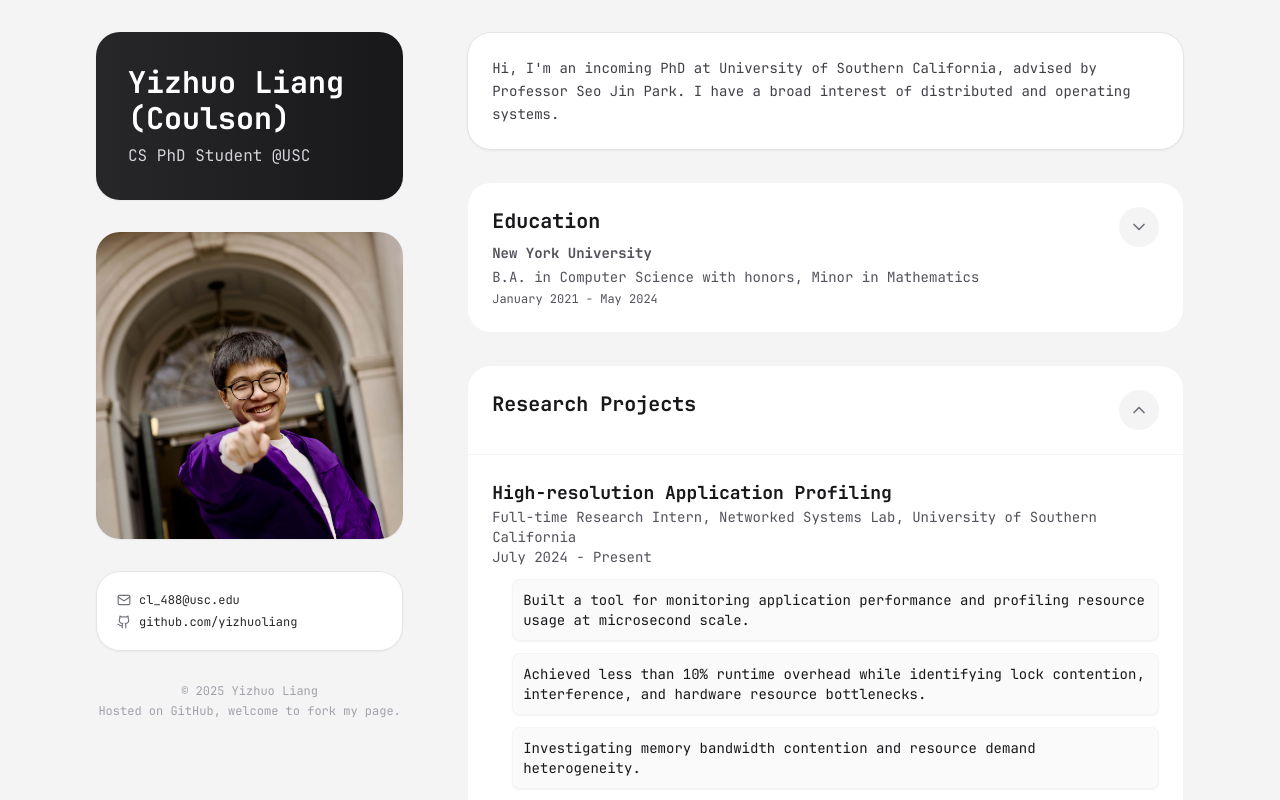
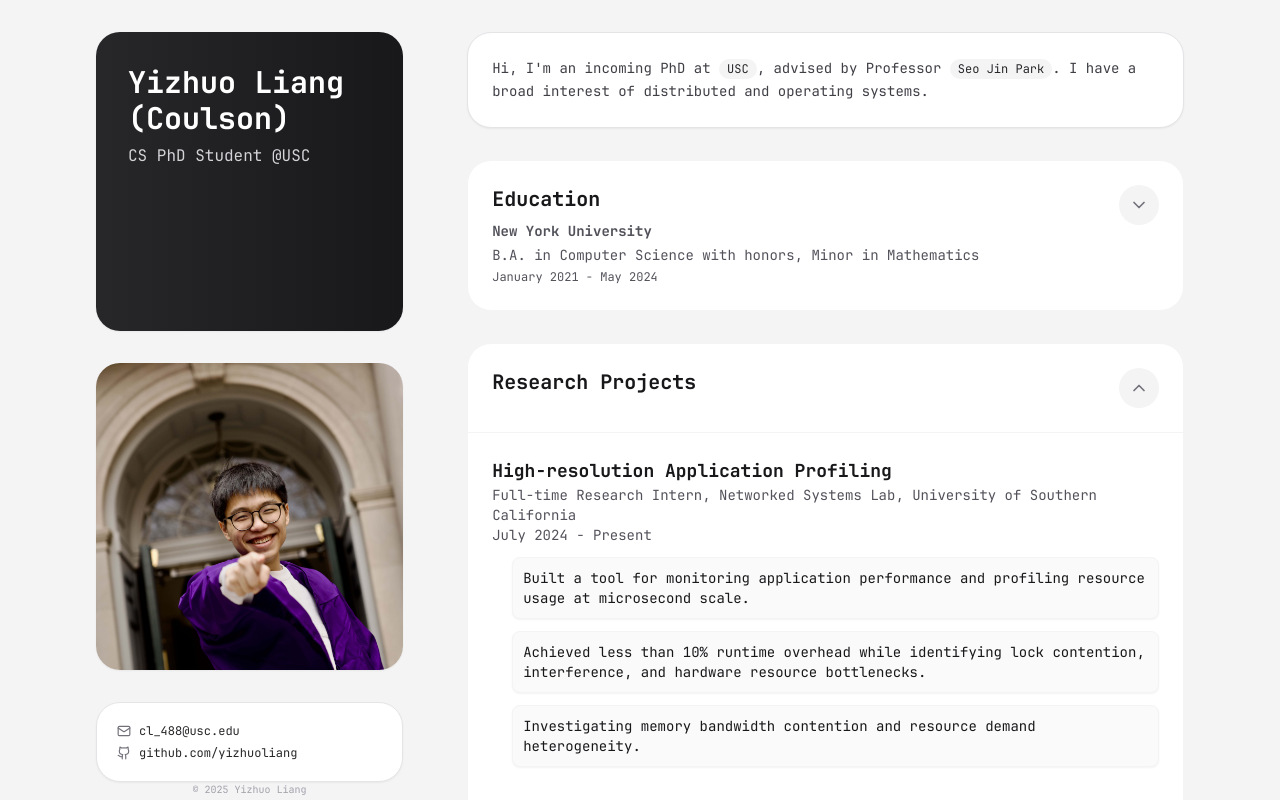
Before and after one commit to yizhuoliang/yizhuoliang.github.io, a Next.js app: page / in a window 1280 px wide. Shown: the top 800 px of the page. Built offline with nearby package versions, Linux system fonts and the light colour scheme.

Commit message:
refine footnote and add links

```diff
--- a/app/page.tsx
+++ b/app/page.tsx
@@ -8,8 +8,8 @@ export default function Home() {
       <div className="mx-auto max-w-7xl px-4 sm:px-6 lg:px-8 xl:max-w-6xl">
         <div className="flex flex-col md:flex-row md:gap-16">
           {/* Left column: Namecard and Photo */}
-          <div className="md:w-[30%] md:sticky md:top-8 md:self-start md:flex md:flex-col">
-            <div className="mb-8 flex flex-col gap-8 flex-grow">
+          <div className="md:w-[30%] md:sticky md:top-8 md:self-start md:flex md:flex-col md:h-screen">
+            <div className="flex flex-col gap-8 flex-grow">
               {/* Namecard */}
               <Card className="flex-grow overflow-hidden bg-gradient-to-r from-zinc-800 to-zinc-900 shadow-lg border-none">
                 <div className="p-8 text-white">
@@ -48,7 +48,7 @@ export default function Home() {
             </div>
 
             {/* Footer with copyright */}
-            <div className="mt-auto mb-4 text-center text-xs text-zinc-400">
+            <div className="mt-8 md:mt-auto mb-4 text-center text-[10px] text-zinc-400">
               <p>© 2025 Yizhuo Liang</p>
               <p className="mt-1">
                 Hosted on GitHub, welcome to fork my <a href="https://github.com/yizhuoliang/yizhuoliang.github.io" className="hover:text-zinc-600 transition-colors">page</a>.
@@ -62,7 +62,7 @@ export default function Home() {
             <Card className="mb-8 bg-white border border-zinc-100 dark:bg-white dark:border-zinc-100">
               <div className="p-6">
                 <p className="text-sm text-zinc-700 leading-relaxed dark:text-zinc-700">
-                  Hi, I'm an incoming PhD at University of Southern California, advised by Professor Seo Jin Park. I have a broad interest of distributed and operating systems.
+                  Hi, I'm an incoming PhD at <a href="https://nsl.usc.edu/" className="inline-flex items-center px-2 py-0.5 rounded-full text-xs font-medium bg-zinc-100 text-zinc-800 hover:bg-zinc-200 transition-colors">USC</a>, advised by Professor <a href="https://seojinpark.net/" className="inline-flex items-center px-2 py-0.5 rounded-full text-xs font-medium bg-zinc-100 text-zinc-800 hover:bg-zinc-200 transition-colors">Seo Jin Park</a>. I have a broad interest of distributed and operating systems.
                 </p>
               </div>
             </Card>
@@ -196,6 +196,14 @@ export default function Home() {
             </ExpandableSection>
           </div>
         </div>
+
+        {/* Mobile-only footer */}
+        <div className="block md:hidden mt-12 mb-4 text-center text-[10px] text-zinc-400">
+          <p>© 2025 Yizhuo Liang</p>
+          <p className="mt-1">
+            Hosted on GitHub, welcome to fork my <a href="https://github.com/yizhuoliang/yizhuoliang.github.io" className="hover:text-zinc-600 transition-colors">page</a>.
+          </p>
+        </div>
       </div>
     </main>
   )
```
